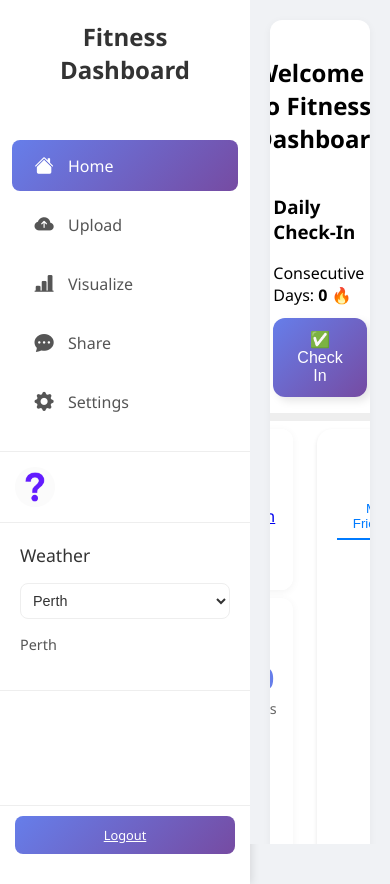
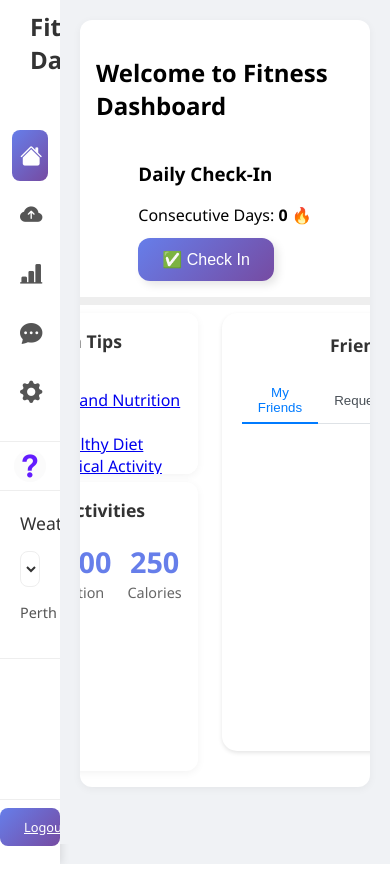
Before and after one commit to CallMeHeiSir/CITS5505_Group_project, a Flask app: page /index in a window 390 px wide. Run offline with Flask 3, Linux system fonts and the light colour scheme; data that the repository does not hold is empty; some libraries are stand-ins or nearby versions.

Commit message:
fix(ui): remove dashboard share button and improve mobile responsiveness via CSS adjustments

```diff
--- a/backend/static/css/friends.css
+++ b/backend/static/css/friends.css
@@ -171,3 +171,43 @@
     background-color: #28a745;
     color: white;
 }
+
+@media (max-width: 768px) {
+  .side-nav {
+    width: 60px;
+    padding: 10px 0;
+  }
+  .side-nav .side-item {
+    padding: 10px 8px;
+    font-size: 0.95rem;
+    gap: 0;
+    justify-content: center;
+  }
+  .side-nav .side-item span {
+    display: none;
+  }
+  .side-nav .side-item i {
+    font-size: 1.4rem;
+    width: 100%;
+    text-align: center;
+  }
+  .user-profile {
+    flex-direction: column;
+    gap: 4px;
+    padding: 8px;
+    align-items: center;
+  }
+  .user-avatar {
+    width: 32px;
+    height: 32px;
+  }
+  .username {
+    display: none;
+  }
+  .top-logout {
+    padding: 8px 0;
+  }
+  .top-logout a {
+    font-size: 0.8rem;
+  }
+}
--- a/backend/static/css/indexStyle.css
+++ b/backend/static/css/indexStyle.css
@@ -313,18 +313,39 @@ html, body {
 }
 
 @media (max-width: 768px) {
+  .side-nav {
+    width: 60px;
+    padding: 10px 0;
+  }
+  .side-nav .side-item {
+    padding: 10px 8px;
+    font-size: 0.95rem;
+    gap: 0;
+    justify-content: center;
+  }
+  .side-nav .side-item span {
+    display: none;
+  }
+  .side-nav .side-item i {
+    font-size: 1.4rem;
+    width: 100%;
+    text-align: center;
+  }
   .user-profile {
-    padding: 15px;
+    flex-direction: column;
+    gap: 4px;
+    padding: 8px;
+    align-items: center;
   }
   .user-avatar {
-    width: 40px;
-    height: 40px;
+    width: 32px;
+    height: 32px;
   }
   .username {
-    font-size: 0.9rem;
+    display: none;
   }
   .top-logout {
-    padding: 10px 15px;
+    padding: 8px 0;
   }
   .top-logout a {
     font-size: 0.8rem;
--- a/backend/static/js/share_modal.js
+++ b/backend/static/js/share_modal.js
@@ -57,10 +57,6 @@ window.openShareModal = function(shareOptions) {
     } else if (shareOptions.type === 'chart') {
       body.visualization_type = shareOptions.id;
       body.snapshot = collectSnapshot(shareOptions.id);
-      console.log('分享快照:', body.snapshot);
-    } else if (shareOptions.type === 'dashboard') {
-      body.visualization_type = 'dashboard';
-      body.snapshot = collectSnapshot('dashboard');
       console.log('分享快照:', body.snapshot);
     } else if (type === 'calendar') {
       // 采集日历快照：当前年月、已打卡日期、过滤器
--- a/backend/templates/upload.html
+++ b/backend/templates/upload.html
@@ -37,7 +37,7 @@
       <!-- Main Content -->
       <main class="main-content">
         <div class="cards-row">
-          <div class="card">
+          <div class="card upload-info-card">
             <h2>Upload</h2>
             <p>Upload your fitness data files or manually add activities</p>
             <!-- Upload Process Flow Diagram -->
@@ -89,12 +89,11 @@
               </div>
             </div>
           </div>
-          <div class="card">
+          <div class="card recent-activities-card">
             <h5>Recent Activities</h5>
             <div id="recent-activities" style="max-height: 420px; overflow-y: auto;"></div>
           </div>
         </div>
-
         <div class="cards-row">
           <div class="card" style="grid-column: 1/-1;">
             <h5>Add Fitness Data</h5>
--- a/backend/templates/visualize.html
+++ b/backend/templates/visualize.html
@@ -99,11 +99,7 @@
           </div>
         </div>
         <!-- Dashboard Share Button -->
-        <div style="display: flex; justify-content: flex-end; margin: 16px 0;">
-          <button class="btn-gradient" id="share-dashboard-btn" style="display: flex; align-items: center; gap: 8px;">
-            <i class="bi bi-share"></i> Share My Dashboard
-          </button>
-        </div>
+        <!-- 已删除分享按钮div -->
 
         <!-- Summary Stats -->
         <div class="cards-row stats-row">
```
Also changed, not shown: backend/static/css/uploadStyle.css (+33 -6 lines), backend/static/css/visualizeStyle.css (+30 -6 lines), backend/static/js/share.js (+0 -14 lines).
